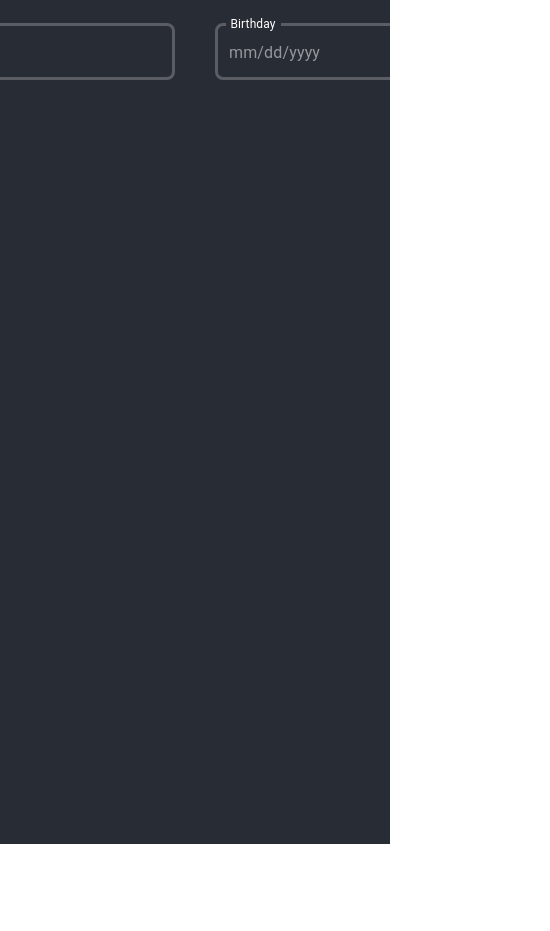
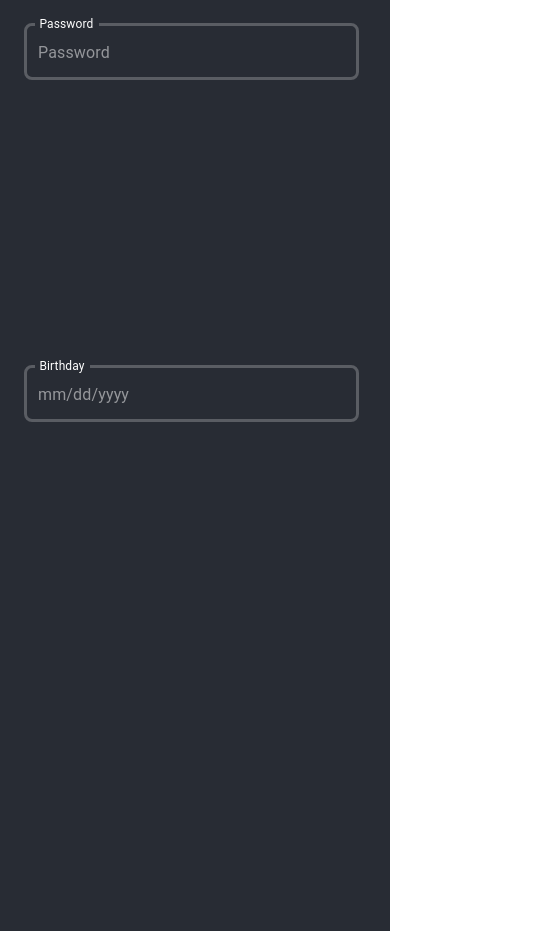
Before and after one commit to Chongfong/Aha-Frontend-Exam, a React (Create React App) app: page / in a window 390 px wide. Shown: the whole page, 550 px wide, since content can reach past the window. Before the commit the page ends 844 px from the top, so only its background shows below. Built offline with nearby package versions, Linux system fonts and the light colour scheme.

Commit message:
feat(css): add rwd

```diff
--- a/src/App.css
+++ b/src/App.css
@@ -14,6 +14,9 @@
   color: white;
   padding: 24px;
   gap: 40px;
+  @media screen and (max-width: 780px) {
+    flex-direction: column;
+  }
 }
 
 .App-link {
```
